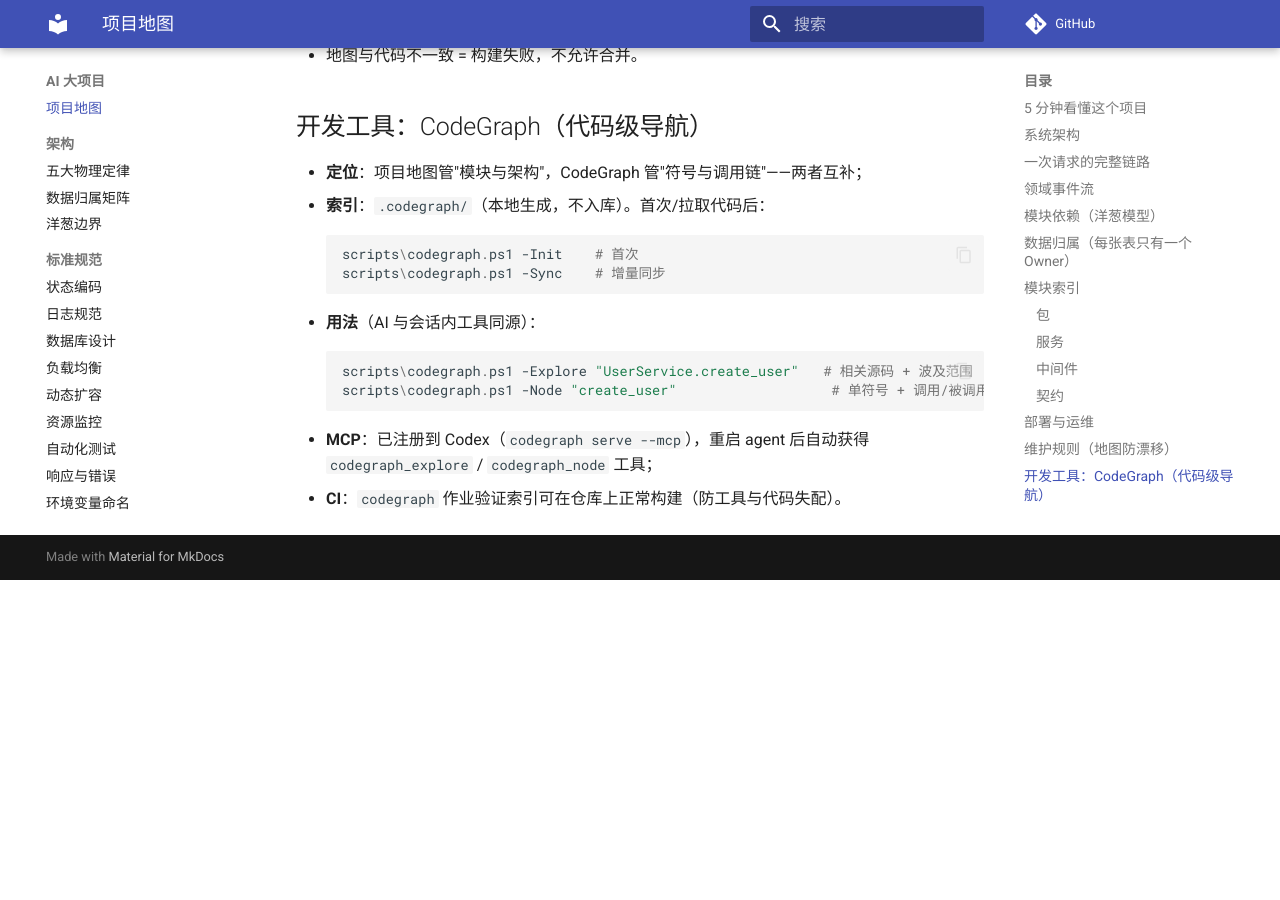
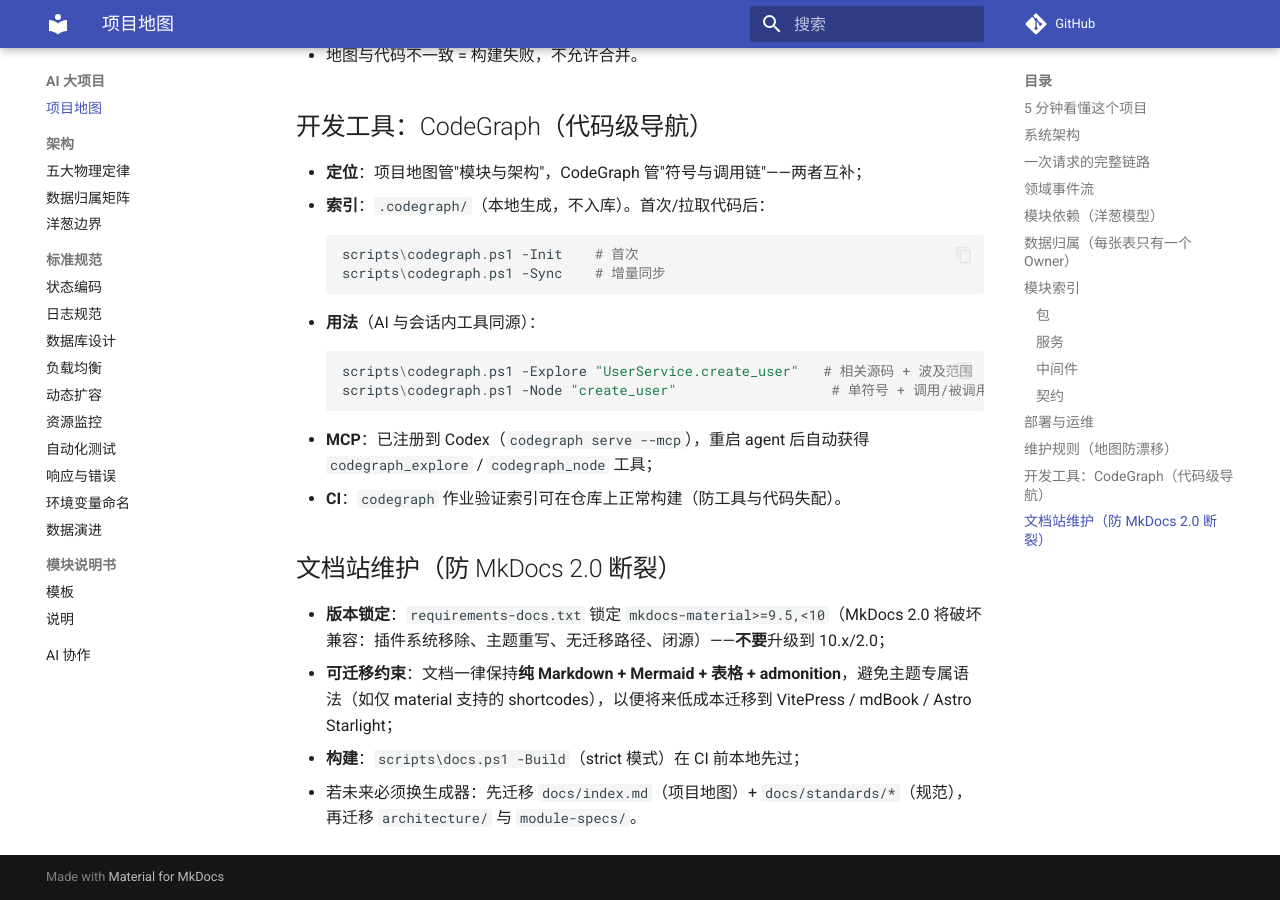
Before and after one commit to php-chen/ai-big-project, an MkDocs documentation site: the page built from docs/index.md, in a window 1280 px wide and 900 px high, scrolled down 4642 px. Built offline with MkDocs 1.6.1 and Material for MkDocs 9.7.7, drawn with Linux system fonts in a browser that asks for light colours; comment, search, counter and statistics services are not loaded; before the commit the page ends 5222 px from its top, so only the background shows below that.

Commit message:
docs: 锁定 mkdocs-material 9.x 稳定线 + 文档可迁移性约束（防 MkDocs 2.0 断裂）

````diff
--- a/docs/index.md
+++ b/docs/index.md
@@ -168,3 +168,10 @@
   ```
 - **MCP**：已注册到 Codex（`codegraph serve --mcp`），重启 agent 后自动获得 `codegraph_explore` / `codegraph_node` 工具；
 - **CI**：`codegraph` 作业验证索引可在仓库上正常构建（防工具与代码失配）。
+
+## 文档站维护（防 MkDocs 2.0 断裂）
+
+- **版本锁定**：`requirements-docs.txt` 锁定 `mkdocs-material>=9.5,<10`（MkDocs 2.0 将破坏兼容：插件系统移除、主题重写、无迁移路径、闭源）——**不要**升级到 10.x/2.0；
+- **可迁移约束**：文档一律保持**纯 Markdown + Mermaid + 表格 + admonition**，避免主题专属语法（如仅 material 支持的 shortcodes），以便将来低成本迁移到 VitePress / mdBook / Astro Starlight；
+- **构建**：`scripts\docs.ps1 -Build`（strict 模式）在 CI 前本地先过；
+- 若未来必须换生成器：先迁移 `docs/index.md`（项目地图）+ `docs/standards/*`（规范），再迁移 `architecture/` 与 `module-specs/`。
--- a/requirements-docs.txt
+++ b/requirements-docs.txt
@@ -1,2 +1,2 @@
-# 文档站依赖（mkdocs-material 会自动拉取 mkdocs）
-mkdocs-material>=9.5
+# 文档站依赖（锁 9.x 稳定线；MkDocs 2.0 将破坏兼容，勿升级到 <10 之外）
+mkdocs-material>=9.5,<10
````
